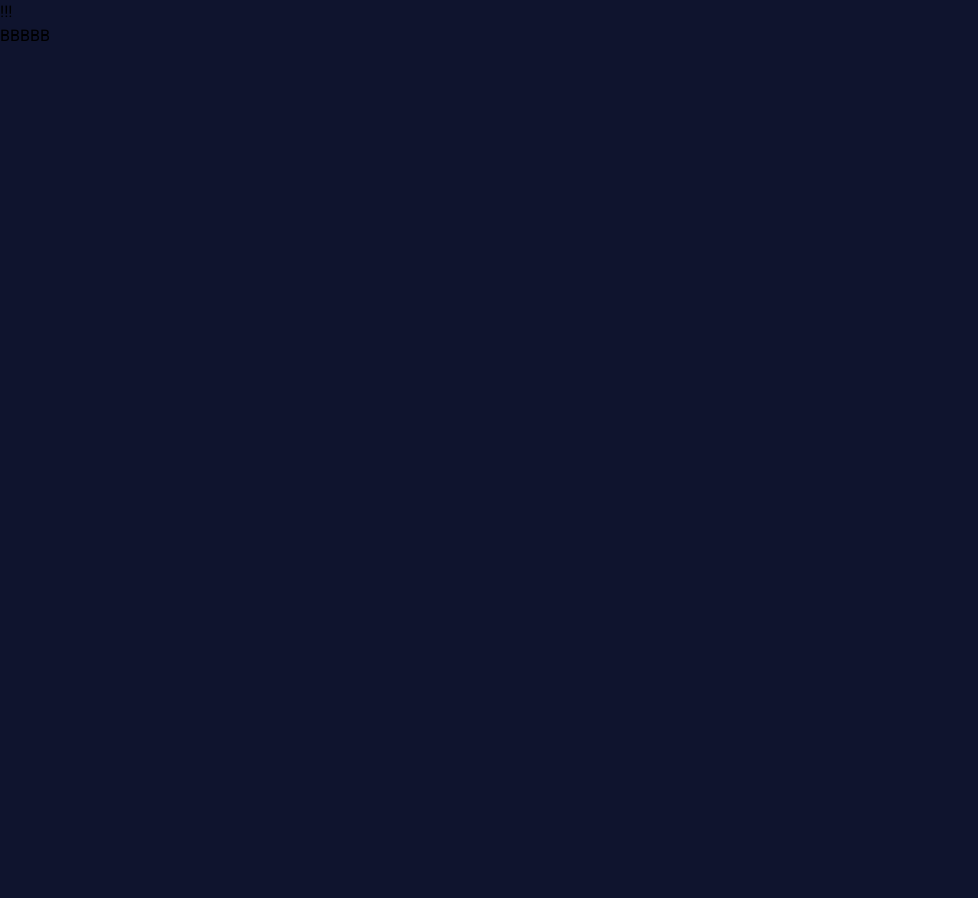
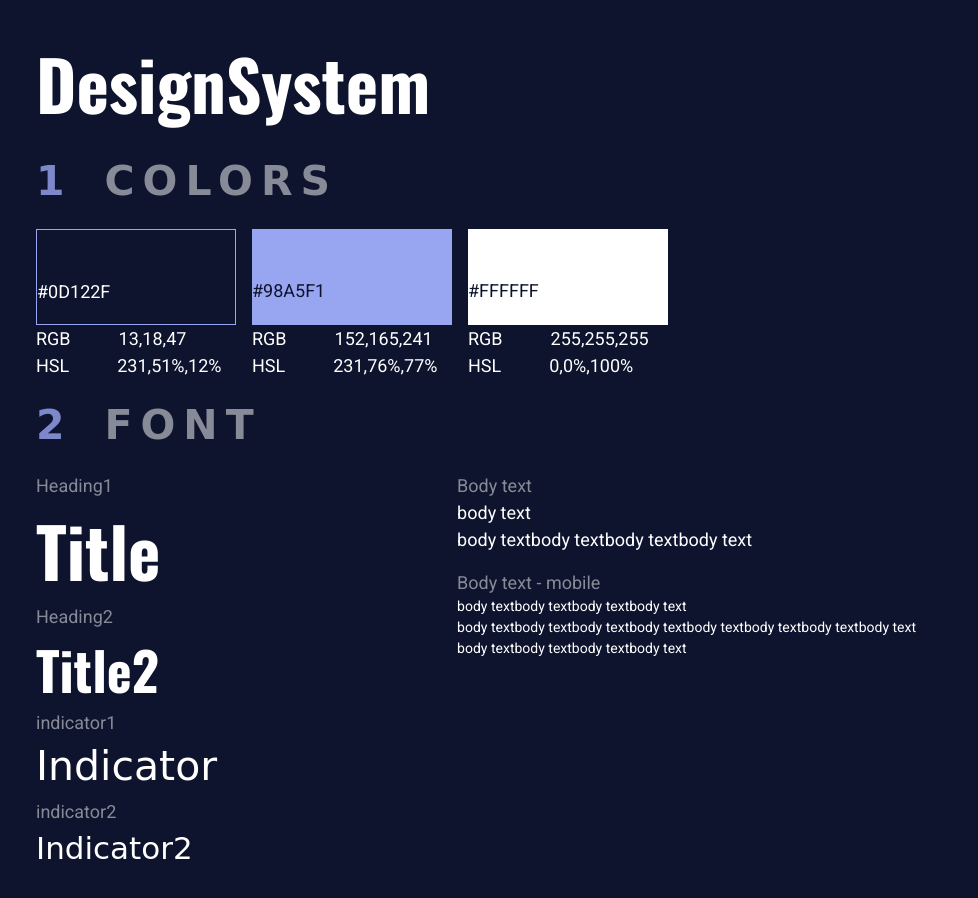
Before and after one commit to gn01792218/design-system-project, a plain HTML site: page html/designSystem.html in a window 1280 px wide. Shown: the whole page, without its empty margins (0-978 px from the left). Before the commit the page ends 800 px from the top, so only its background shows below. Drawn offline with nearby package versions, Linux system fonts and the light colour scheme; a web font is replaced by a local one.

Commit message:
新增color、font的designSystem

```diff
--- a/css/style.css
+++ b/css/style.css
@@ -37,7 +37,7 @@ html:focus-within {
 body {
   min-height: 100vh;
   text-rendering: optimizeSpeed;
-  line-height: 1.5;
+  line-height: var(--line-height,1.5);
 }
 
 /* A elements that don't have a class get default styles */
@@ -82,28 +82,22 @@ select {
   --color-light: 231 76% 77%;
   --color-white: 0 0% 100%;
   /*font-sizes*/
-  --fs-title-400: 5.875rem;
-  --fs-title-300: 4.688rem;
-  --fs-title-200: 3.75rem;
-  --fs-title-100: 3rem;
-  --fs-indicator-500: 3.5rem;
-  --fs-indicator-400: 2.812rem;
-  --fs-indicator-300: 2.25rem;
-  --fs-indicator-200: 1.812rem;
-  --fs-indicator-100: 1.438rem;
-  --fs-primary-600: 1.938rem;
-  --fs-primary-500: 1.562rem;
-  --fs-primary-400: 1.25rem;
-  --fs-primary-300: 1rem;
-  --fs-primary-200: 0.812rem;
-  --fs-primary-100: 0.625rem;
-  /*font-familyes*/
+  --fs-700:4.312rem;
+  --fs-600:3.312rem;
+  --fs-500:2.562rem;
+  --fs-400:1.938rem;
+  --fs-300:1.5rem;
+  --fs-200:1.125rem;
+  --fs-100:0.875rem;
+  /*font-familyies*/
   --ff-title: "Oswald", sans-serif;
   --ff-indicator: "Akaya Telivigala", cursive;
   --ff-primary: "Roboto", sans-serif;
 }
 body {
+  padding:2rem;
   font-family: var(--ff-primary);
+  font-size:var(--fs-200);
   background-color: hsl(var(--color-dark));
 }
 ul {
@@ -115,6 +109,44 @@ ul {
 /*---------------------*/
 /* Utility classes     */
 /*---------------------*/
+/* generay */
+.w-100{
+  width:100%;
+}
+.h-100{
+  height:100%;
+}
+/* fonts */
+.ff-title {
+  font-family: var(--ff-title);
+}
+.ff-indicator{
+  font-family: var(--ff-indicator);
+}
+.ff-primary{
+  font-family: var(--ff-primary);
+}
+.fs-700 {
+  font-size: var(--fs-700);
+}
+.fs-600 {
+  font-size: var(--fs-600);
+}
+.fs-500 {
+  font-size: var(--fs-500);
+}
+.fs-400 {
+  font-size: var(--fs-400);
+}
+.fs-300 {
+  font-size: var(--fs-300);
+}
+.fs-200 {
+  font-size: var(--fs-200);
+}
+.fs-100 {
+  font-size: var(--fs-100);
+}
 /*colors*/
 .bg-dark {
   background-color: hsl(var(--color-dark));
@@ -134,10 +166,42 @@ ul {
 .text-white {
   color: hsl(var(--color-white));
 }
+.border-dark{
+  border: var(--border-gap,1px) solid hsl(var(--color-dark));
+}
+.border-light{
+  border: var(--border-gap,1px) solid hsl(var(--color-light));
+}
+.border-white{
+  border: var(--border-gap,1px) solid hsl(var(--color-white));
+}
+
+/* spacing */
+.letter-spacing{
+  letter-spacing: var(--letter-spacing,.1rem);
+}
+.line-height{
+  line-height: var(--line-height,1.5) ;
+}
 /*layout*/
 .d-flex {
   display: flex;
   gap: var(--gap, 1rem);
+}
+.justify-content-start{
+  justify-content: start;
+}
+.justify-content-between{
+  justify-content: space-between;
+}
+.justify-content-around{
+  justify-content: space-around;
+}
+.justify-content-center{
+  justify-content: center;
+}
+.justify-content-end{
+  justify-content: end;
 }
 .d-grid {
   display: grid;
@@ -162,4 +226,27 @@ ul {
   white-space: nowrap;
   border: 0;
 }
+/* indicator */
+.indicator{
+  color:hsl(var(--color-white)/.5)
+}
+.indicator span{
+  margin-right: 2rem;
+  color:hsl(var(--color-light)/.8)
+}
 /*---------------------*/
+/* component          */
+/*---------------------*/
+/* designSystem */
+.color-card div{
+  width:200px;
+  height:96px;
+  padding-top:3rem;
+}
+.color-card span{
+  margin-right: 3rem;
+}
+.font-display p{
+  color:hsl(var(--color-white)/.5);
+}
+/*---------------------*/
--- a/html/designSystem.html
+++ b/html/designSystem.html
@@ -12,11 +12,59 @@
         <link href="https://fonts.googleapis.com/css2?family=Akaya+Telivigala&family=Oswald:wght@700&family=Roboto:wght@400&display=swap" rel="stylesheet">
     </head>
 
-    <body>
-        <ul>
-            <li>!!!</li>
-            <li>BBBBB</li>
-        </ul>
+    <body class="container flow">
+       <h1 class="ff-title text-white fs-700">DesignSystem</h1>
+       <h2 class="indicator fs-500 ff-indicator text-white letter-spacing" style="--letter-spacing:.5rem"><span>1</span>COLORS</h2>
+       <section id="colors" class="d-flex justify-content-start">
+            <div class="color-card text-white">
+                <div class="bg-dark border-light">#0D122F</div>
+                    <p>
+                        <span>RGB</span>13,18,47
+                    </p>
+                    <p>
+                        <span>HSL</span>231,51%,12%
+                    </p>
+            </div>
+            <div class="color-card text-white">
+                <div class="bg-light text-dark">#98A5F1</div>
+                    <p>
+                        <span>RGB</span>152,165,241
+                    </p>
+                    <p>
+                        <span>HSL</span>231,76%,77%
+                    </p>
+            </div>
+            <div class="color-card text-white">
+                <div class="bg-white text-dark">#FFFFFF</div>
+                    <p>
+                        <span>RGB</span>255,255,255
+                    </p>
+                    <p>
+                        <span>HSL</span>0,0%,100%
+                    </p>
+            </div>
+       </section>
+       <h2 class="indicator fs-500 ff-indicator text-white letter-spacing" style="--letter-spacing:.5rem"><span>2</span>FONT</h2>
+       <section id="font">
+           <div class="font-display d-flex" style="--gap:15rem">
+                <div>
+                    <p>Heading1<br><span class="text-white fs-700 ff-title">Title</span></p>
+                    <p>Heading2<br><span class="text-white fs-600 ff-title">Title2</span></p>
+                    <p>indicator1<br><span class="text-white fs-500 ff-indicator">Indicator</span></p>
+                    <p>indicator2<br><span class="text-white fs-400 ff-indicator">Indicator2</span></p>
+                </div>
+                <div class="flow line-height">
+                    <p>Body text<br><span class="text-white fs-200">body text<br>
+                        body textbody textbody textbody text<br>
+                    </span></p>
+                    <p>Body text - mobile<br><span class="text-white fs-100">body textbody textbody textbody text<br>
+                        body textbody textbody textbody textbody textbody textbody textbody text<br>
+                        body textbody textbody textbody text<br>
+                    </span></p>
+                </div>
+           </div>
+
+       </section>
     </body>
 
 </html>
```
